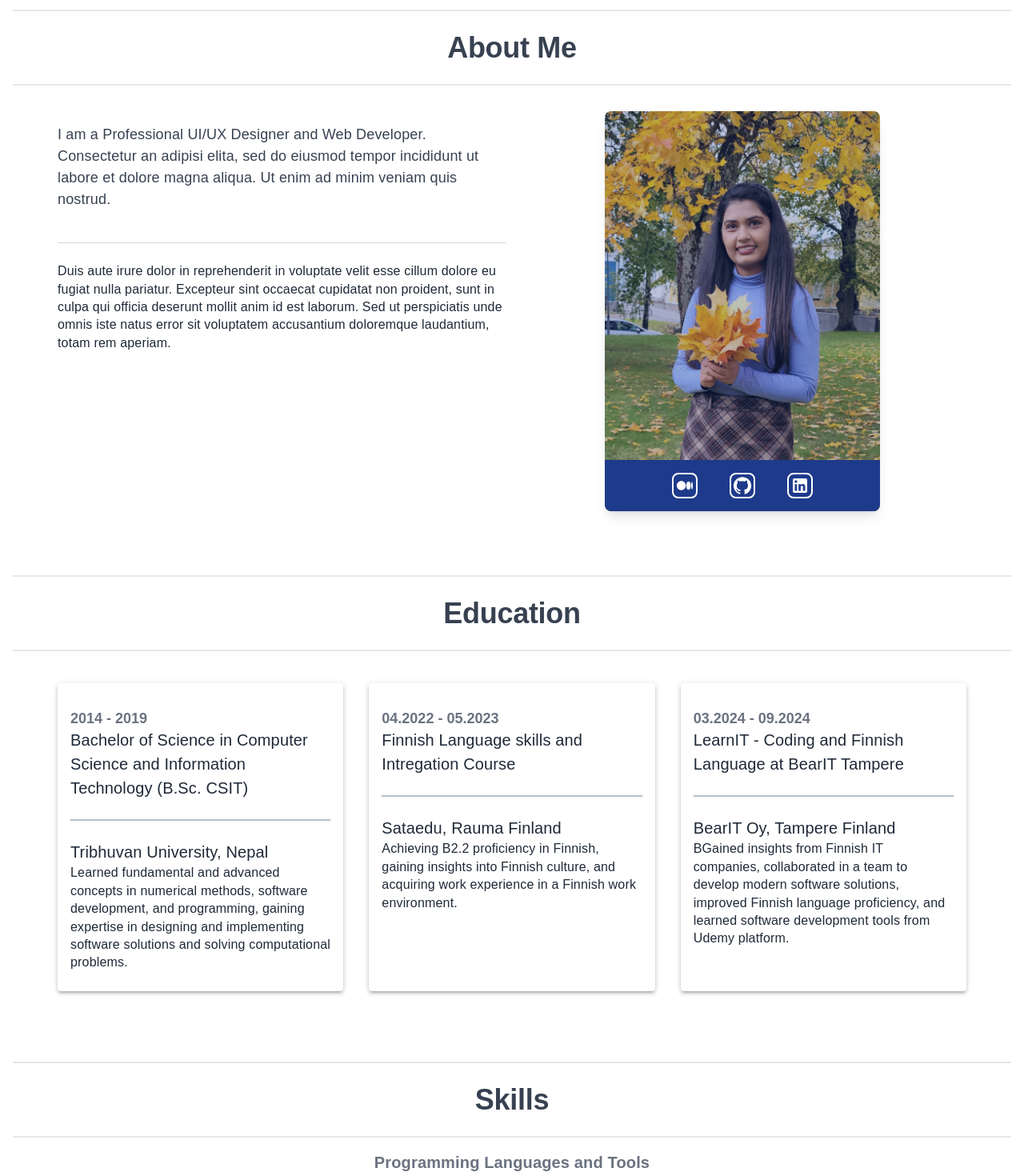
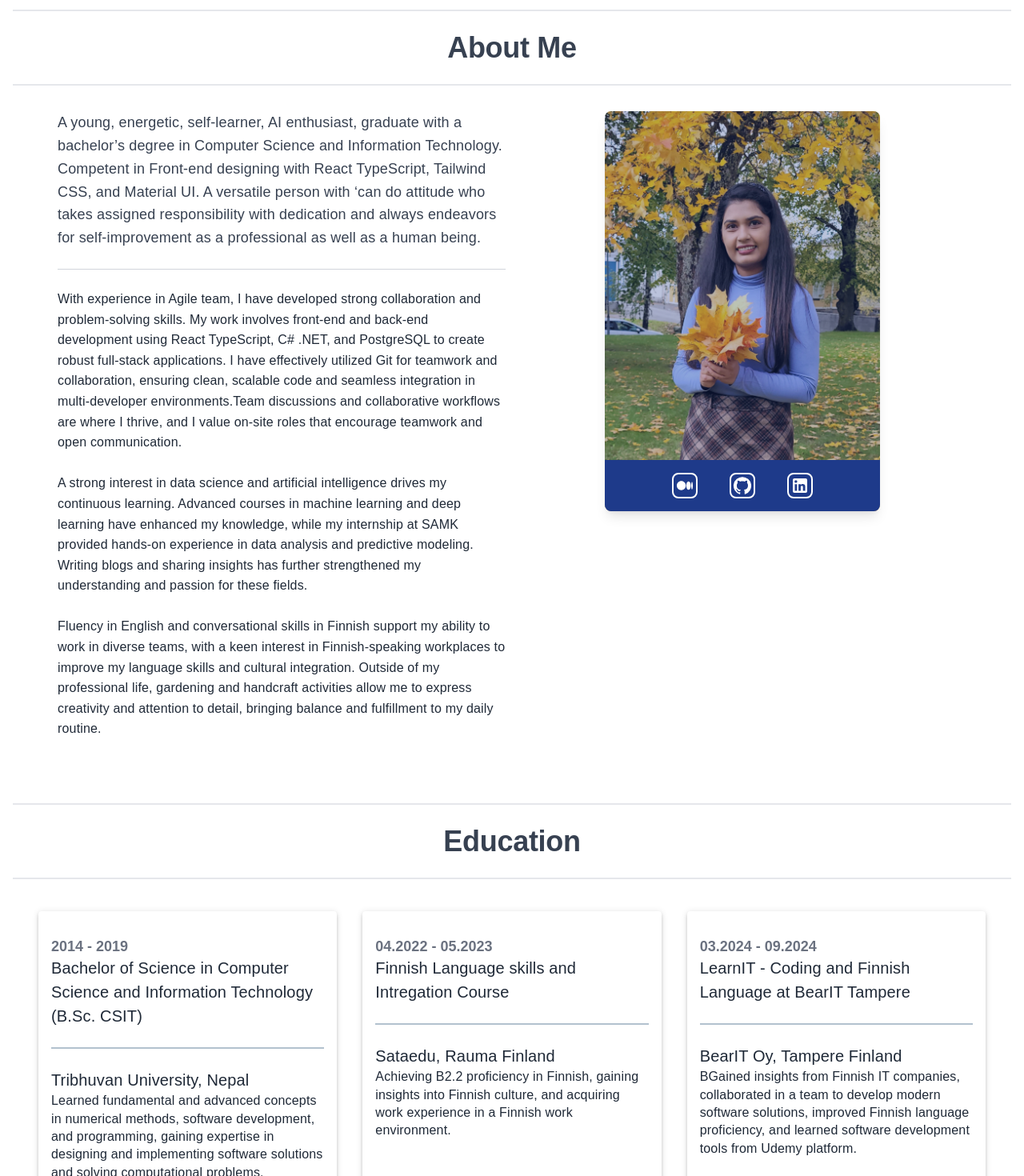
Before and after one commit to ashagaire/Personal-Portfolio, a React (Create React App) app: page / in a window 1280 px wide. Shown: the part 820-2290 px from the top of the page at 80% size. Built offline with nearby package versions, Linux system fonts and the light colour scheme.

Commit message:
deployed new version with firebase

```diff
--- a/src/App.css
+++ b/src/App.css
@@ -1,5 +1,5 @@
 .section {
-    @apply container mx-auto py-4 px-4 pb-8 sm:px-12 ;
+    @apply container mx-auto py-4 px-4 pb-8 sm:px-12 md:px-4 lg:px-12 ;
   }
 
   .section-title {
@@ -14,7 +14,7 @@
     @apply inline-flex items-center justify-center w-8 h-8  text-[#d92cf9] border-2 border-[#d92cf9] rounded-lg hover:text-purple-600 hover:text-purple-600
   }
   .footer {
-    @apply text-center p-5 bg-gray-200 text-gray-600;
+    @apply text-center p-5 bg-gray-200 text-gray-600 text-xs  md:text-base ;
 }
 
 .skill-card{
--- a/src/components/About.tsx
+++ b/src/components/About.tsx
@@ -15,21 +15,40 @@ const About: React.FC = () => {
         </Typography>
       </div>
 
-      <div className="grid grid-cols-1 lg:grid-cols-2 gap-4 px-4  sm:px-6">
+      <div className="grid grid-cols-1 lg:grid-cols-2 gap-4 px-4   lg:px-6">
         <div id='text-section'>
           <div className="">
             <div id='about-info' className=" py-4">
-              <Typography variant="body1" className="text-gray-700 py-4">
-                I am a Professional UI/UX Designer and Web Developer. Consectetur an adipisi elita,
-                sed do eiusmod tempor incididunt ut labore et dolore magna aliqua. Ut enim ad minim veniam quis nostrud.
+              <Typography
+                variant="body1"
+                className="text-gray-700"
+                style={{ lineHeight: '1.6', overflowWrap: 'break-word', whiteSpace: 'pre-wrap' }}
+              >
+              A young, energetic, self-learner, AI enthusiast, graduate with a bachelor’s degree in
+              Computer Science and Information Technology. Competent in Front-end designing with React TypeScript, Tailwind CSS, and Material UI.
+              A versatile person with ‘can do attitude who takes assigned responsibility with dedication
+              and always endeavors for self-improvement as a professional as well as a human being.
               </Typography>
             </div>
             <hr className="border-t border-gray-300 my-2" />
             <div id='about-description'>
-              <Typography variant="body2" className="text-gray-800 py-4">
-                Duis aute irure dolor in reprehenderit in voluptate velit esse cillum dolore eu fugiat nulla pariatur.
-                Excepteur sint occaecat cupidatat non proident, sunt in culpa qui officia deserunt mollit anim id est laborum.
-                Sed ut perspiciatis unde omnis iste natus error sit voluptatem accusantium doloremque laudantium, totam rem aperiam.
+              <Typography
+                variant="body2"
+                className="text-gray-800 py-4"
+                style={{ lineHeight: '1.6', overflowWrap: 'break-word', whiteSpace: 'pre-wrap' }}
+              >
+              With experience in Agile team, I have developed strong collaboration and problem-solving skills. My work
+              involves front-end and back-end development using React TypeScript, C# .NET, and PostgreSQL to create robust full-stack applications.
+              I have effectively utilized Git for teamwork and collaboration, ensuring clean, scalable code and seamless integration in multi-developer environments.Team
+              discussions and collaborative workflows are where I thrive, and I value on-site roles that encourage teamwork and open communication.
+              <br /><br />
+              A strong interest in data science and artificial intelligence drives my continuous learning. Advanced courses in machine learning and
+              deep learning have enhanced my knowledge, while my internship at SAMK provided hands-on experience in data analysis and predictive
+              modeling. Writing blogs and sharing insights has further strengthened my understanding and passion for these fields.
+              <br /><br />
+              Fluency in English and conversational skills in Finnish support my ability to work in diverse teams, with a keen interest in Finnish-speaking
+              workplaces to improve my language skills and cultural integration. Outside of my professional life, gardening and handcraft activities allow me
+              to express creativity and attention to detail, bringing balance and fulfillment to my daily routine.
               </Typography>
             </div>
 
--- a/src/components/Contact.tsx
+++ b/src/components/Contact.tsx
@@ -63,6 +63,7 @@ const Contact = () => {
                         name="email"
                         value={formData.email}
                         onChange={handleChange}
+                        className="w-full"
                         label="Email"
                         required
                       />
--- a/src/components/Education.tsx
+++ b/src/components/Education.tsx
@@ -12,8 +12,8 @@ const Education = () => {
         Education
         </Typography>
       </div>
-      <div className="container mx-auto py-4 sm:py-6 px-4  sm:px-6">
-        <Stack spacing={4} direction={{ xs: 'column', md: 'row' }} justifyContent="space-between">
+      <div className="container mx-auto py-4 sm:py-6 px-4  sm:px-6 lg:px-0">
+        <Stack spacing={4} direction={{ xs: 'column', lg: 'row' }} justifyContent="space-between">
         {educationList.map((education, index) => (
            <Card elevation={3} sx={{ flex: 1 }} key={index}>
            <CardContent>
--- a/src/components/Navbar.tsx
+++ b/src/components/Navbar.tsx
@@ -24,7 +24,7 @@ const Navbar = () => {
       <div className="max-w-7xl mx-auto px-4 sm:px-6 lg:px-8">
         <div className="flex items-center justify-between h-20">
           {/* Logo/Brand  */}
-          <div className="flex-shrink-0 max-w-[60px] sm:max-w-[150px]">
+          <div className="flex-shrink-0 max-w-[60px]  sm:max-w-[100px] md:max-w-[120px] lg:max-w-[150px]">
             <Link
               to="asha"
               smooth={true}
@@ -52,7 +52,7 @@ const Navbar = () => {
                   offset={-80}
                   className="text-[#d92cf9] hover:text-purple-600 cursor-pointer"
                 >
-                  <Typography variant="body1" sx={{ fontSize: { xs: '12px', sm: '14px', md: '20px' } , fontWeight: 500,
+                  <Typography variant="body1" sx={{ fontSize: { xs: '12px', sm: '18px', md: '20px', lg: '24px' } , fontWeight: 500,
                   fontFamily: 'Ubuntu, sans-serif'}}>
                     {item.label}
                   </Typography>
--- a/src/components/Skills.tsx
+++ b/src/components/Skills.tsx
@@ -10,9 +10,9 @@ const Skills = () => {
       <div className="section-title">
       <Typography variant="h2" >Skills</Typography>
       </div>
-      <Typography variant="h6" className='skills-section-title'>Programming Languages and Tools</Typography>
+      <Typography variant="h6" className='skills-section-title py-2'>Programming Languages and Tools</Typography>
         <div className="container mx-auto py-4 sm:py-6 px-4  sm:px-6">
-          <div className="grid grid-cols-3 sm:grid-cols-3  md:grid-cols-6  gap-4">
+          <div className="grid grid-cols-3 sm:grid-cols-4  md:grid-cols-6 lg:grid-cols-6 xl:grid-cols-8 gap-4">
             {skillsList.map((skill, index) => (
               <Card
                 key={index}
@@ -36,7 +36,7 @@ const Skills = () => {
         </div>
       <Typography variant="h6" className='skills-section-title' >Language Skills</Typography>
       <div className="container mx-auto py-4 sm:py-6 px-4  sm:px-6">
-          <div className="grid grid-cols-3 sm:grid-cols-3  md:grid-cols-6  gap-4">
+          <div className="grid grid-cols-3 sm:grid-cols-4 md:grid-cols-6  ">
             {languageSkillsList.map((skill, index) => (
               <Card
                 key={index}
```
